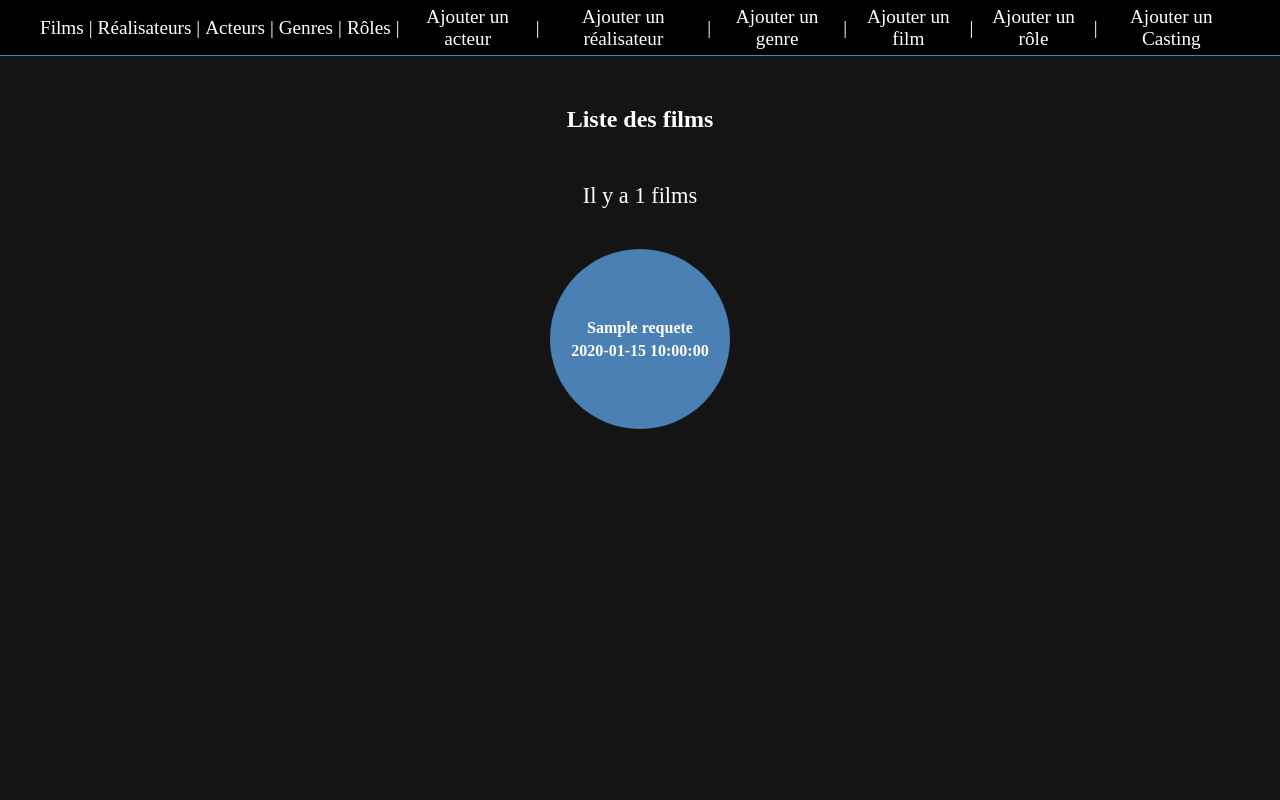
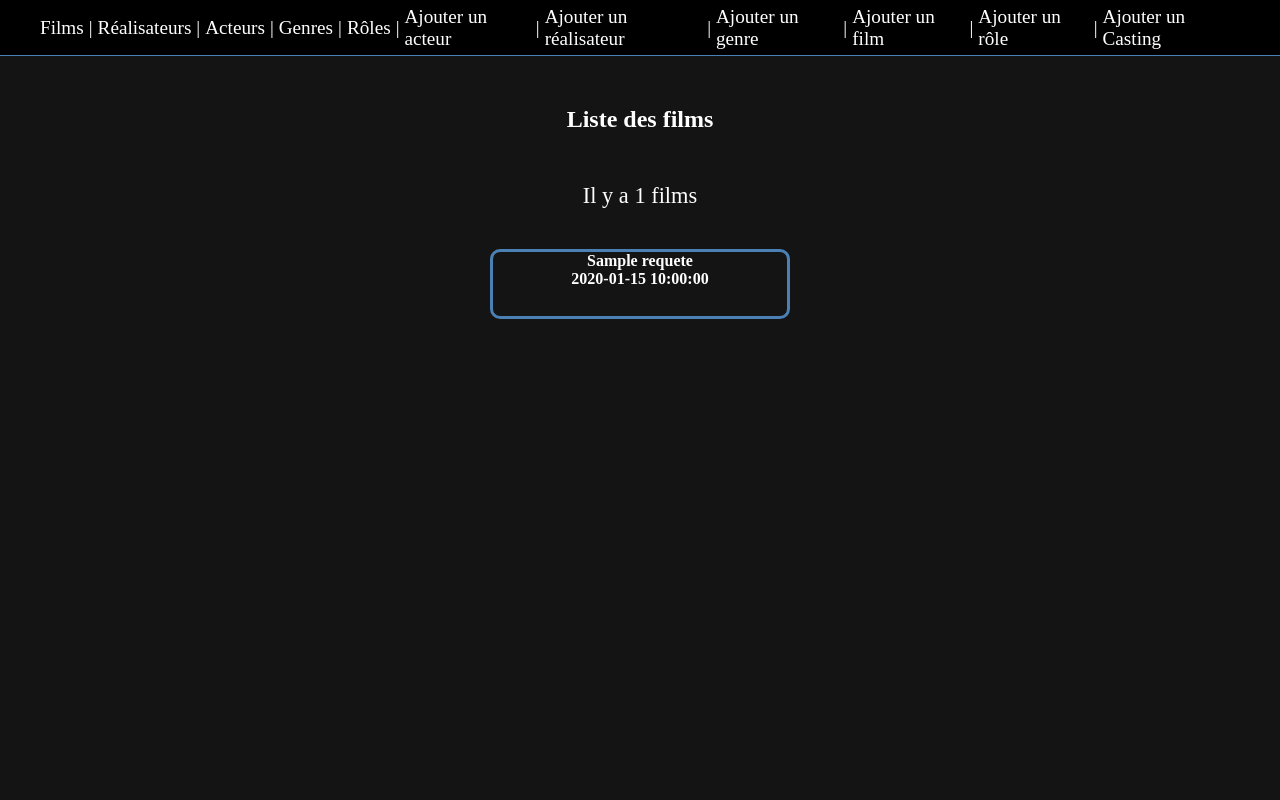
Before and after one commit to mayados/cinema_mvc, a PHP site: template view/listFilms.php in a window 1280 px wide. Run offline with PHP 8.4, Linux system fonts and the light colour scheme; the template is opened without the code that fills it: most values are stand-ins (such as "Sample title", 1, 10 or a date in 2020).

Commit message:
modify children of .container-elements

```diff
--- a/public/css/list.css
+++ b/public/css/list.css
@@ -59,36 +59,46 @@
     width: 80%;
     min-height: 500px;
     display: flex;
-    justify-content: space-around;
+    justify-content: space-evenly;
     padding: 10px;
     flex-wrap: wrap;
-    gap: 20px;
-
+    gap: 50px;
 }
 
 .elements{
-  padding: 15px;
-  background-color: rgb(74, 128, 179);
-  border-radius: 100px;
-  width: 180px;
-  height: 180px;
-  display: flex;
-  align-items: center;
-  justify-content: center;
-    transition: 1s;
-}
-
-
-.elements:hover{
-    transform: scale(1.1);
-}
-
-a{
     display: flex;
     flex-direction: column;
     align-items: center;
     justify-content: center;
-    gap: 5px;
     text-align: justify;
     text-align: center;
+    height: 70px;
+    gap: 2px;
 }
+
+.container-img {
+    width: 100%;
+    height: 330px;
+}
+
+.container-img img{
+    width: 100%;
+    height: 100%;
+    object-fit: cover;
+}
+
+.elements-link {
+    border-radius: 10px;
+    border: 3px solid rgb(74, 128, 179);
+    width: 300px;
+    height: 400px;
+    display: flex;
+    flex-direction: column;
+    align-items: center;
+    transition: 1s;
+    overflow: hidden;
+}
+
+.elements-link:hover{
+    transform: scale(1.1);
+}
```
